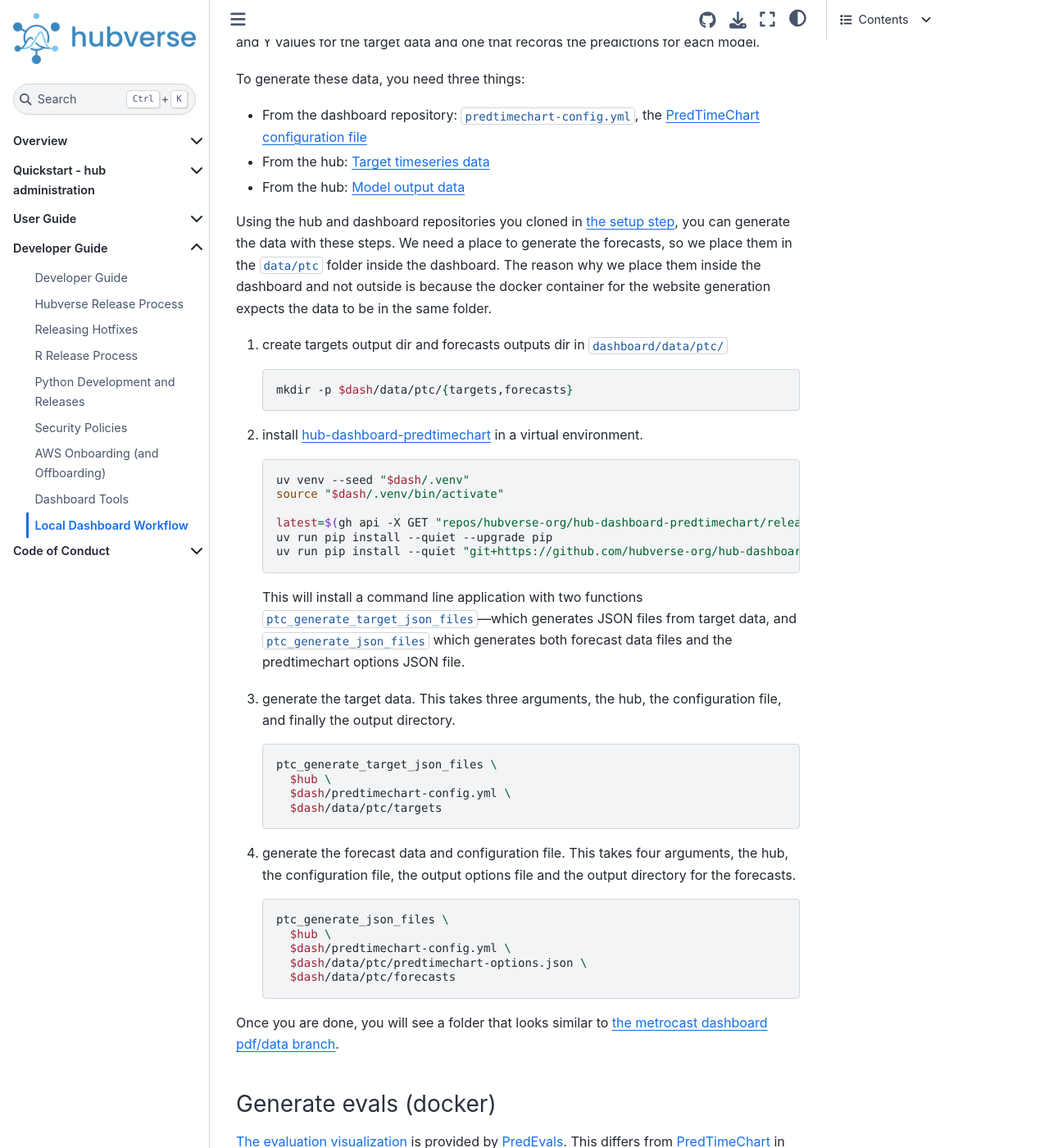
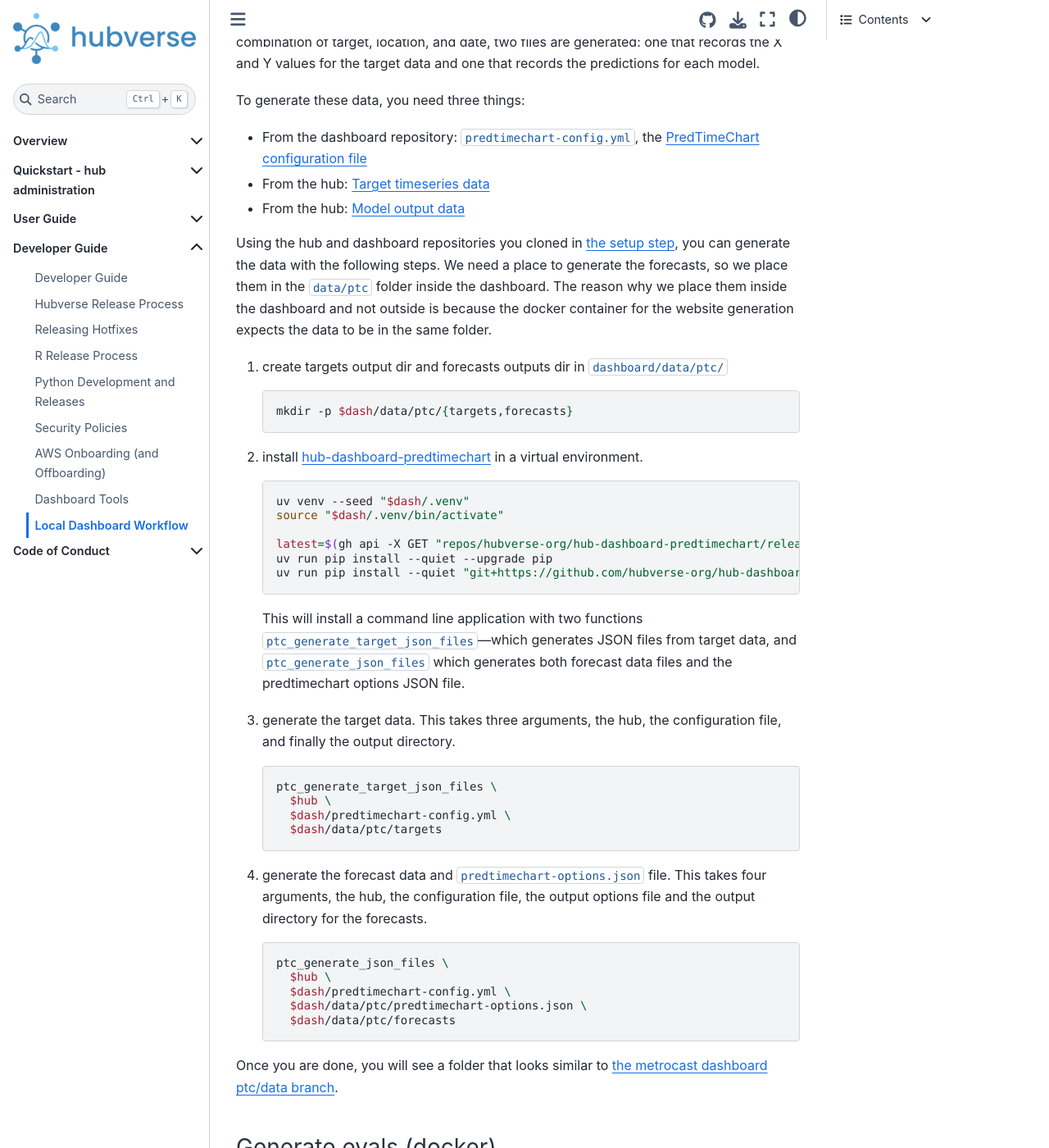
Before and after one commit to hubverse-org/hubDocs, a Sphinx documentation site: the page built from docs/source/developer/dashboard-local.md, in a window 1280 px wide and 1400 px high, scrolled down 4149 px. Shown: the whole window at 82% size. Built offline with Sphinx 7.4.7 and the Sphinx Book theme 1.1.4, drawn with Linux system fonts in a browser that asks for light colours; comment, search, counter and statistics services are not loaded; some of the changed text lies outside the part shown.

Commit message:
Apply suggestions from code review
Co-authored-by: Anna Krystalli <annakrystalli@googlemail.com>

````diff
--- a/docs/source/developer/dashboard-local.md
+++ b/docs/source/developer/dashboard-local.md
@@ -3,7 +3,7 @@
 One of the most daunting aspects of the dashboard workflows are the GitHub
 workflows in [hubverse-org/hub-dashboard-control-room](https://github.com/hubverse-org/hub-dashboard-control-room).
 However, the dashboard does not exclusively rely on the GitHub workflow and it
-can be built locally. The diagram below shows a how we get a dashboard website
+can be built locally. The diagram below shows how we get a dashboard website
 (`site`) by using the pre-compute tools along with the dashboard and hub
 repositories (note that `hub-dash-site-builder` is building the entire site,
 not just `index.html`).
@@ -200,7 +200,7 @@
 * From the hub: [Model output data](/user-guide/model-output)
 
 Using the hub and dashboard repositories you cloned in [the setup
-step](#dashboard-local-setup), you can generate the data with these steps. We
+step](#dashboard-local-setup), you can generate the data with the following steps. We
 need a place to generate the forecasts, so we place them in the `data/ptc`
 folder inside the dashboard. The reason why we place them inside the
 dashboard and not outside is because the docker container for the website
@@ -233,7 +233,7 @@
      $dash/predtimechart-config.yml \
      $dash/data/ptc/targets
    ```
-5. generate the forecast data and configuration file. This takes four arguments,
+5. generate the forecast data and `predtimechart-options.json` file. This takes four arguments,
    the hub, the configuration file, the output options file and the output
    directory for the forecasts.
    ```bash
@@ -245,7 +245,7 @@
    ```
 
 Once you are done, you will see a folder that looks similar to [the metrocast
-dashboard pdf/data
+dashboard ptc/data
 branch](https://github.com/reichlab/metrocast-dashboard/tree/ptc/data).
 
 
@@ -325,7 +325,7 @@
 
 To build the website, we need three things:
 
-1. The dashboard source markdown files and configuration file
+1. The dashboard source markdown files and `site-config.yml`
 2. The predtimechart data
 3. The predevals data
 
````
Also changed, not shown: other parts of docs/source/developer/dashboard-local.md (+3 -3 lines).
